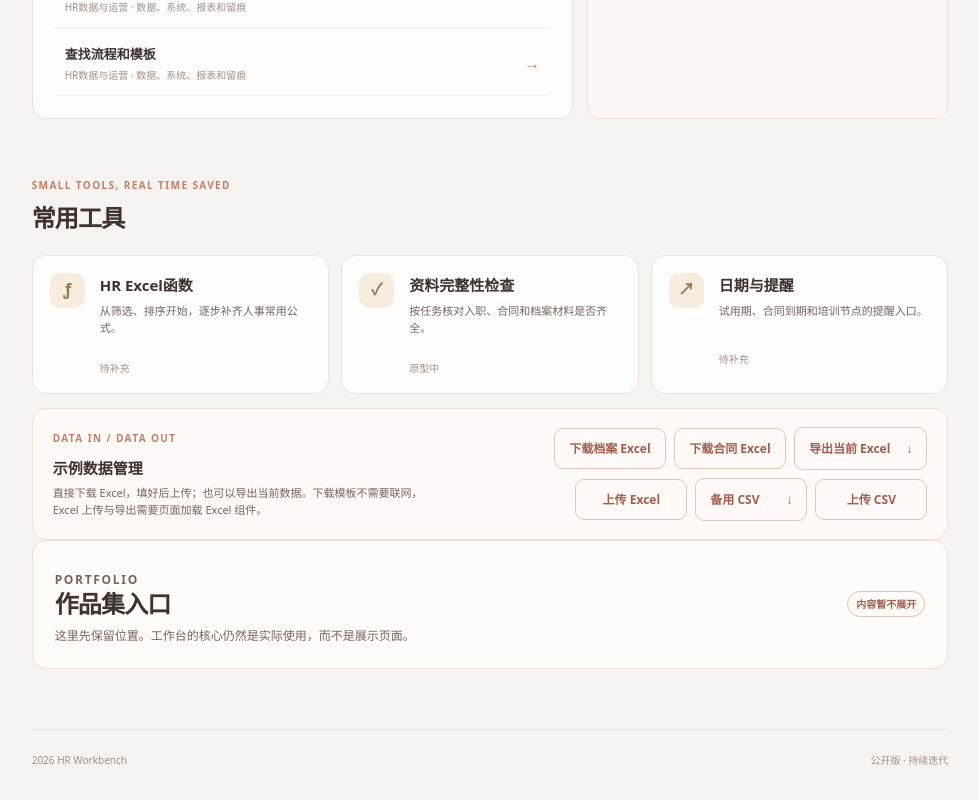
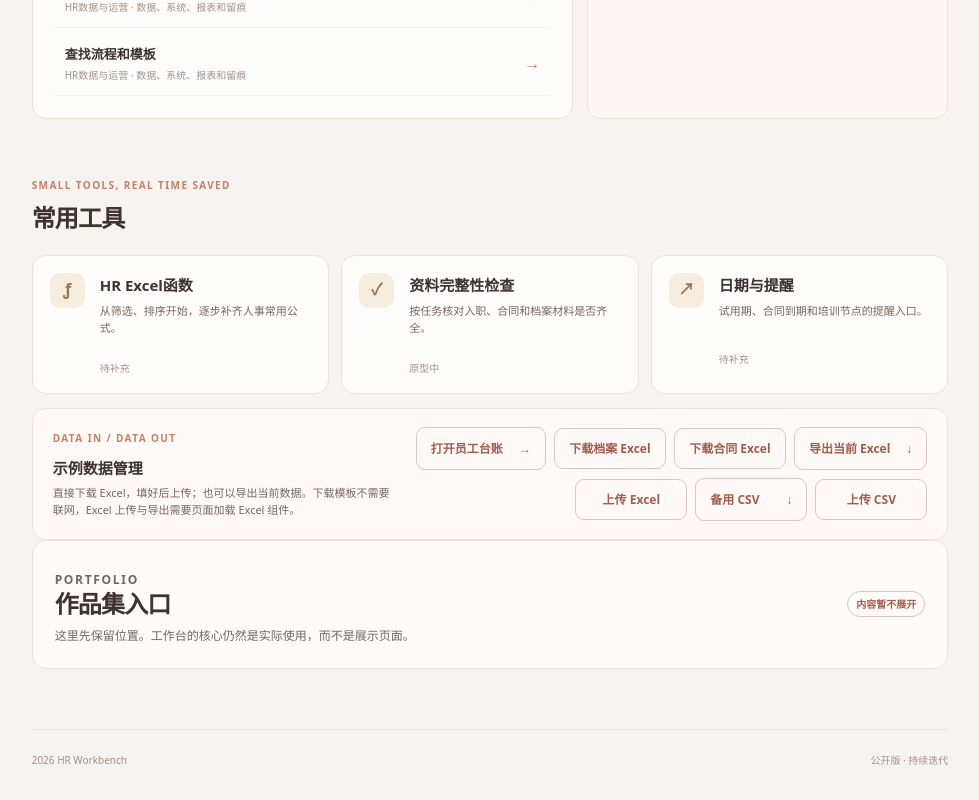
Before and after one commit to ranran1001/2026HRworkbench, a plain HTML site: page site/index.html in a window 1280 px wide. Shown: the part 3364-4164 px from the top of the page, without its empty margins (275-1254 px from the left). Drawn offline with Linux system fonts and the light colour scheme.

Commit message:
feat: add multi-employee HR ledger v0.9

```diff
--- a/site/index.html
+++ b/site/index.html
@@ -129,7 +129,7 @@
         </div>
         <div class="data-transfer panel">
           <div><p class="eyebrow">DATA IN / DATA OUT</p><h3>示例数据管理</h3><p>直接下载 Excel，填好后上传；也可以导出当前数据。下载模板不需要联网，Excel 上传与导出需要页面加载 Excel 组件。</p></div>
-          <div class="data-actions"><a id="archive-template-link" class="file-button" href="assets/HR档案完整性清单模板.xlsx" download>下载档案 Excel</a><a id="contract-template-link" class="file-button" href="assets/HR合同到期提醒模板.xlsx" download>下载合同 Excel</a><button class="outline-button" id="export-demo-xlsx">导出当前 Excel <span>↓</span></button><label class="file-button">上传 Excel<input id="import-demo-xlsx" type="file" accept=".xlsx,.xls,.csv,text/csv" /></label><button class="outline-button" id="export-demo-csv">备用 CSV <span>↓</span></button><label class="file-button">上传 CSV<input id="import-demo-csv" type="file" accept=".csv,text/csv" /></label></div>
+          <div class="data-actions"><button class="outline-button" id="open-ledger">打开员工台账 <span>→</span></button><a id="archive-template-link" class="file-button" href="assets/HR档案完整性清单模板.xlsx" download>下载档案 Excel</a><a id="contract-template-link" class="file-button" href="assets/HR合同到期提醒模板.xlsx" download>下载合同 Excel</a><button class="outline-button" id="export-demo-xlsx">导出当前 Excel <span>↓</span></button><label class="file-button">上传 Excel<input id="import-demo-xlsx" type="file" accept=".xlsx,.xls,.csv,text/csv" /></label><button class="outline-button" id="export-demo-csv">备用 CSV <span>↓</span></button><label class="file-button">上传 CSV<input id="import-demo-csv" type="file" accept=".csv,text/csv" /></label></div>
         </div>
       </section>
 
```
